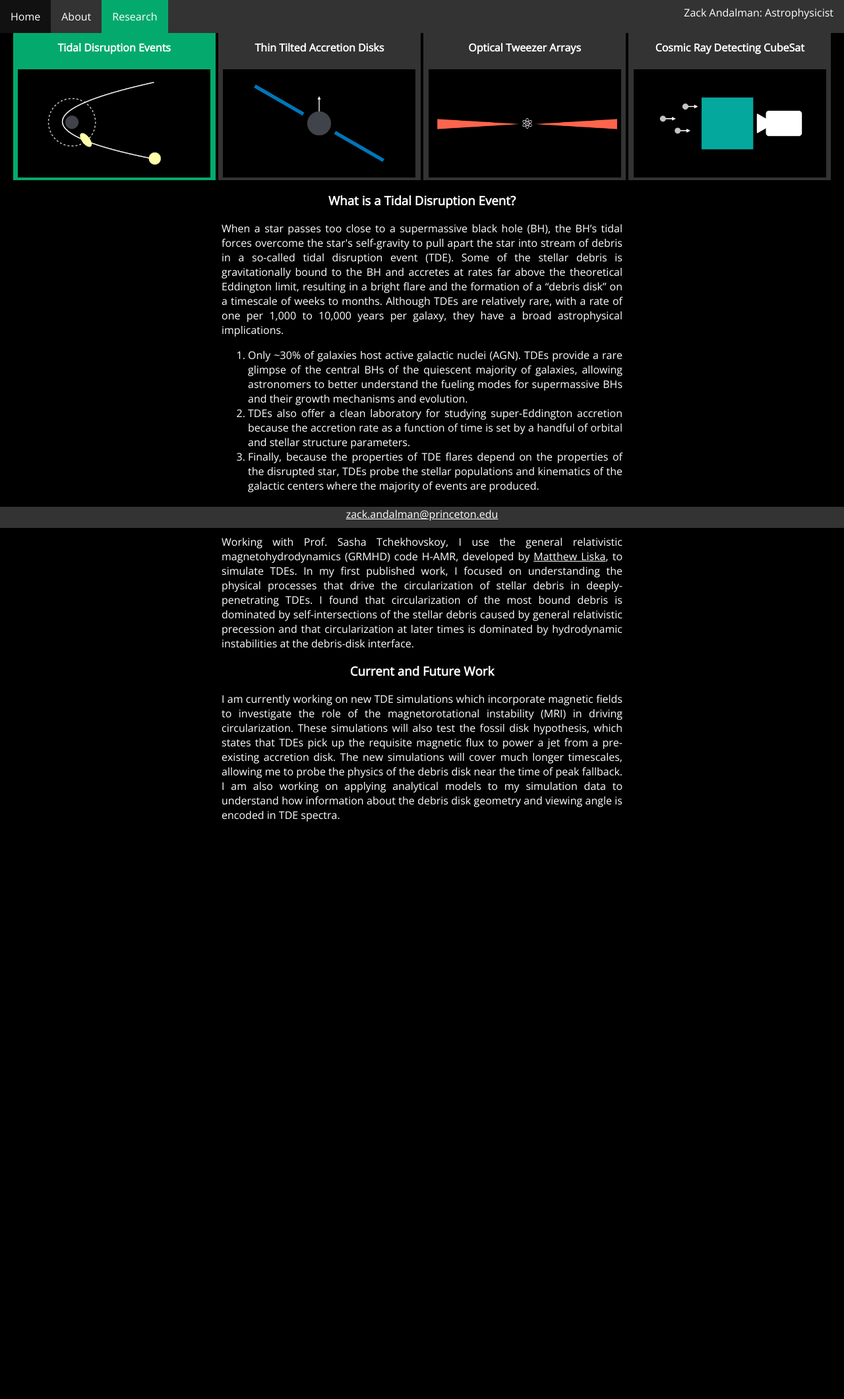
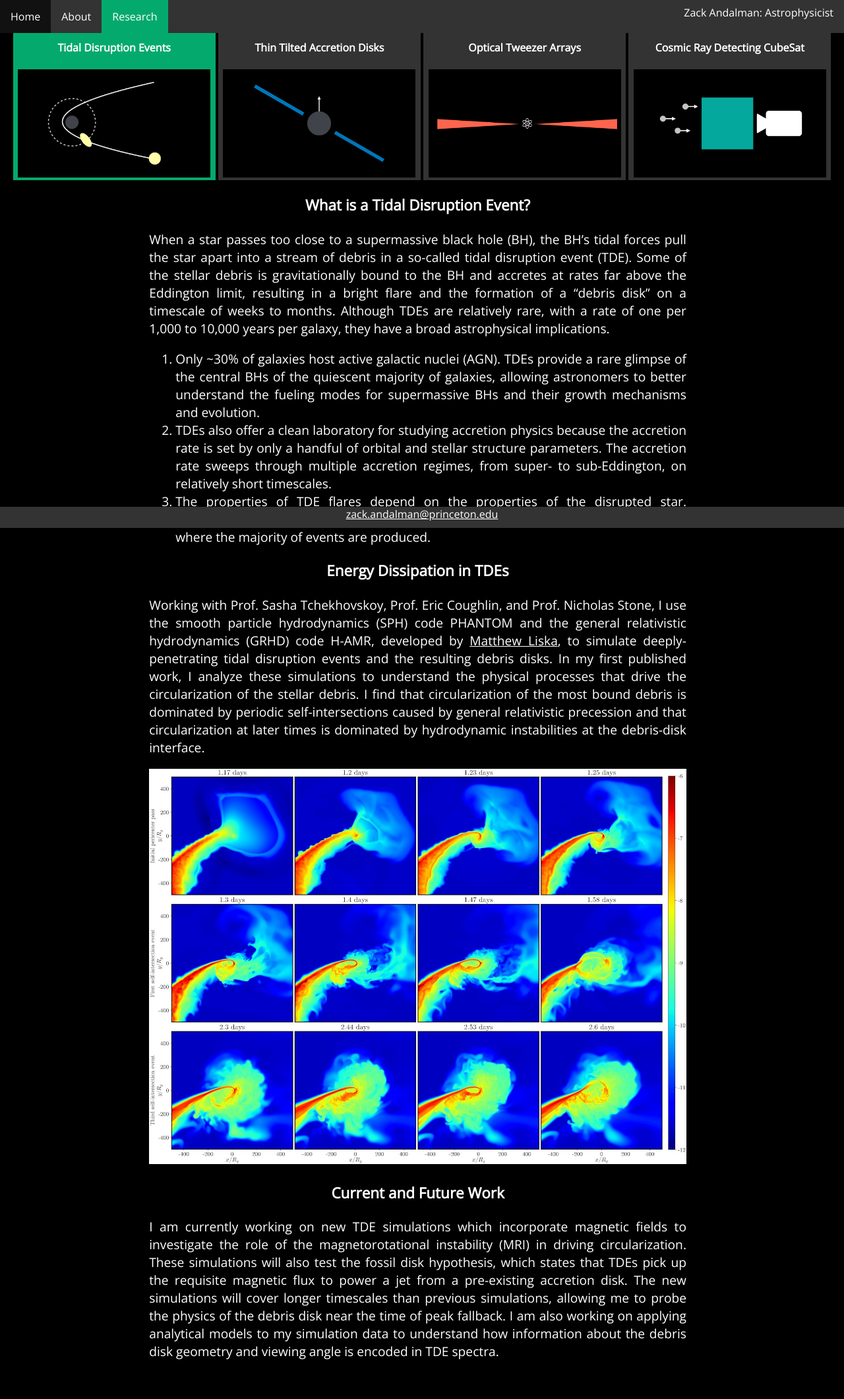
Before and after one commit to zandalman/zandalman.github.io, a Flask app: page /research in a window 1280 px wide. Shown: the whole page at 66% size. Before the commit the page ends 1245 px from the top, so only its background shows below. Run offline with Flask 3, Linux system fonts and the light colour scheme.

Commit message:
Updated content on about and research pages

```diff
--- a/templates/about.html
+++ b/templates/about.html
@@ -66,7 +66,7 @@
             <p>
                 I grew up in Evanston, IL just North of Chicago where I attended Evanston Township High School (ETHS).
                 During my junior and senior years at ETHS, I worked with Northwestern University Prof. Alexander "Sasha" Tchekhovskoy analyzing simulations of TDEs in the general relativistic magnetohydrodynamics code <a href="https://arxiv.org/abs/1912.10192">H-AMR</a>.
-                I presented this work as posters at the 2018 and 2019 Blue Waters Symposium for Petascale Science and Beyond.
+                I presented this work as posters at the 2018 and 2019 Blue Waters Symposium for Petascale Science and Beyond and as an invited talk at the 19th meeting of the High Energy Astrophysics Division.
             </p>
         </div>
 
@@ -88,6 +88,7 @@
             <p>
                 During the summer after my third year of undergrad at Yale, I worked with Prof. Enrico Ramirez-Ruiz at the <a href="https://lamat.science.ucsc.edu/">Lamat Institute</a> Research Experience for Undergraduates at the University of California Santa Cruz developing an analytic model for optical line emission from TDEs.
                 I continued this work during my fourth year at Yale under the mentorship of Prof. Priyamvada Natarajan.
+                I presented this work as posters at the 241st meeting of the American Astronomical Society and the 20th meeting of the High Energy Astrophysics Division.
             </p>
         </div>
 
--- a/templates/research.html
+++ b/templates/research.html
@@ -25,15 +25,15 @@
 
     </div>
 
-    <div class="col" style="width: 50%; margin: 0 25%;">
+    <div class="col" style="width: 67%; margin: 0 16%; font-size: 1.2em;">
 
         <div id="tde-description" class="research-description">
 
             <h3>What is a Tidal Disruption Event?</h3>
 
             <p>
-                When a star passes too close to a supermassive black hole (BH), the BH’s tidal forces overcome the star's self-gravity to pull apart the star into stream of debris in a so-called tidal disruption event (TDE).
-                Some of the stellar debris is gravitationally bound to the BH and accretes at rates far above the theoretical Eddington limit, resulting in a bright flare and the formation of a “debris disk” on a timescale of weeks to months.
+                When a star passes too close to a supermassive black hole (BH), the BH’s tidal forces pull the star apart into a stream of debris in a so-called tidal disruption event (TDE).
+                Some of the stellar debris is gravitationally bound to the BH and accretes at rates far above the Eddington limit, resulting in a bright flare and the formation of a “debris disk” on a timescale of weeks to months.
                 Although TDEs are relatively rare, with a rate of one per 1,000 to 10,000 years per galaxy, they have a broad astrophysical implications.
             </p>
 
@@ -43,27 +43,31 @@
                     TDEs provide a rare glimpse of the central BHs of the quiescent majority of galaxies, allowing astronomers to better understand the fueling modes for supermassive BHs and their growth mechanisms and evolution.
                 </li>
                 <li>
-                    TDEs also offer a clean laboratory for studying super-Eddington accretion because the accretion rate as a function of time is set by a handful of orbital and stellar structure parameters.
+                    TDEs also offer a clean laboratory for studying accretion physics because the accretion rate is set by only a handful of orbital and stellar structure parameters.
+                    The accretion rate sweeps through multiple accretion regimes, from super- to sub-Eddington, on relatively short timescales.
                 </li>
                 <li>
-                    Finally, because the properties of TDE flares depend on the properties of the disrupted star, TDEs probe the stellar populations and kinematics of the galactic centers where the majority of events are produced.
+                    The properties of TDE flares depend on the properties of the disrupted star.
+                    Therefore, TDEs probe the stellar populations and kinematics of the galactic centers where the majority of events are produced.
                 </li>
             </ol>
 
             <h3>Energy Dissipation in TDEs</h3>
 
             <p>
-                Working with Prof. Sasha Tchekhovskoy, I use the general relativistic magnetohydrodynamics (GRMHD) code H-AMR, developed by <a href="https://www.matthewliska.com/">Matthew Liska</a>, to simulate TDEs.
-                In my first published work, I focused on understanding the physical processes that drive the circularization of stellar debris in deeply-penetrating TDEs.
-                I found that circularization of the most bound debris is dominated by self-intersections of the stellar debris caused by general relativistic precession and that circularization at later times is dominated by hydrodynamic instabilities at the debris-disk interface.
+                Working with Prof. Sasha Tchekhovskoy, Prof. Eric Coughlin, and Prof. Nicholas Stone, I use the smooth particle hydrodynamics (SPH) code PHANTOM and the general relativistic hydrodynamics (GRHD) code H-AMR, developed by <a href="https://www.matthewliska.com/">Matthew Liska</a>, to simulate deeply-penetrating tidal disruption events and the resulting debris disks.
+                In my first published work, I analyze these simulations to understand the physical processes that drive the circularization of the stellar debris.
+                I find that circularization of the most bound debris is dominated by periodic self-intersections caused by general relativistic precession and that circularization at later times is dominated by hydrodynamic instabilities at the debris-disk interface.
             </p>
+
+            <img src="../static/images/debris-disk.jpeg" style="width: 100%">
 
             <h3>Current and Future Work</h3>
 
             <p>
                 I am currently working on new TDE simulations which incorporate magnetic fields to investigate the role of the magnetorotational instability (MRI) in driving circularization.
                 These simulations will also test the fossil disk hypothesis, which states that TDEs pick up the requisite magnetic flux to power a jet from a pre-existing accretion disk.
-                The new simulations will cover much longer timescales, allowing me to probe the physics of the debris disk near the time of peak fallback.
+                The new simulations will cover longer timescales than previous simulations, allowing me to probe the physics of the debris disk near the time of peak fallback.
                 I am also working on applying analytical models to my simulation data to understand how information about the debris disk geometry and viewing angle is encoded in TDE spectra.
             </p>
 
@@ -110,46 +114,104 @@
                 The MOT coils must also be able to switch to a Helmholtz configuration to generate a near constant magnetic field of magnitude greater than 700 G to allow the usually forbidden  S  -  P  clock transition in Strontium.
                 The transition between Helmholtz and anti-Helmholtz configurations must occur in less than a millisecond to avoid unnecessary atom loss.
                 My control box switches between these configurations rapidly using insulated gate bipolar transistors (IGBTs) to operate a fast-switching H-bridge drawing up to 300 Amps.
-                The control box also includes a water cooling system, a temperature interlock, and a custom PCB for running the control box from a digital display.
+                The control box also includes a water cooling system, a temperature interlock, and a custom printed circuit board for running the control box from a digital display.
             </p>
 
             <img src="../static/images/MOT.jpg" style="width: 50%;">
 
+            <h3>Other Projects</h3>
+
             <p>
-                During my time in Nir's lab, I also worked on several other projects, including the development of a new user interface for the parametric experimental control software Artiq, the application of convolution neural networks to the fast sorting of atom arrays via the assignment problem, the deployment of a network of sensors to monitor ambient lab conditions and log the data to an online database, and the alignment and testing of a double-pass acousto-optic modulator (AOM).
+                During my time in AMO physics, I worked on several other projects, including the development of a new user interface for the parametric experimental control software Artiq, the application of convolution neural networks to the fast sorting of atom arrays via the assignment problem, the deployment of a network of sensors to monitor ambient lab conditions and log the data to an online database, and the alignment and testing of a double-pass acousto-optic modulator (AOM).
             </p>
 
         </div>
 
         <div id="cubesat-description" class="research-description hidden">
 
+            <h3>Yale Undergraduate Aerospace Association</h3>
+
             <p>
-                As co-president of Yale's largest undergraduate engineering organization, the <a href="https://yaleaerospace.org/">Yale Undergraduate Aerospace Association</a> (YUAA), I managed several aerospace projects.
-                I also lead the organization in efforts to engage with the Yale and broader New Haven community.
+                <a href="https://yaleaerospace.org/">Yale Undergraduate Aerospace Association</a> (YUAA) is Yale's largest undergraduate engineering organization, with more than 80 members and several concurrent aerospace projects.
+                During my time at Yale, I worked on several projects with YUAA, eventually serving as co-president of the organization during my senior year in the 2022-23 academic year.
+                Through my time at YUAA, I learned how to manage people and push an organization to develop in alignment with shared values, for example, by engaging with the broader Yale and New Haven communities.
             </p>
 
+            <h3>CubeSat</h3>
+
             <p>
-                I worked on a team designing a payload rover for a rocket which would compete in the Intercollegiate Rocket Engineering Competition. My main contribution was the development of an Arduino-based system which allowed the rover to receive commands and stream video footage over the internet. The rover used an Arduino shield with bluetooth functionality to connect to a cheap smartphone which queried JSON files using HTTP requests and streamed video over Skype.
+                In 2018, YUAA received a grant from NASA's <a href="https://www.nasa.gov/directorates/heo/home/CubeSats_initiative">CubeSat Launch Initiative</a> (CSLI) to develop the Bouchet Low Earth Alpha-Beta Space Telescope (BLAST), a 2U CubeSat with a cosmic ray detector payload, to be launched into Low Earth Orbit (LEO).
+                BLAST's main science objective is to detect high energy protons and map the changing morphology of the South Atlantic Anamoly (SAA), a region where the Earth's lower Van Allen Belt crosses LEO resulting in increased magnetic and charged particle fluxes.
+                The SAA impacts satellites by interfering with astronomical observations and producing memory errors through bit flips.
+                BLAST includes multiple interacting subsystems, including a gravity gradient boom and magnotorquers for attitude determination and control.
             </p>
 
+            <img src="../static/images/cubesat.jpeg" style="width: 100%;">
+
             <p>
-                I lead a small team designing and constructing a robotic bird, ornithopter, capable of self-correction flight. The ornithopter used high-torque servos to flag wings made of carbon fiber rods and kit fabric. Our design used different offsets in the flapping cycle to control roll, pitch, and yaw. The ornithopter included a custom PCB which monitored acceleration and magnetic fields to calibrate steering and apply real-time corrections to its flight. This project was funded by the Connecticut Space Grant Consortium and culminated in a poster presentation at the Connecticut Space Grant expo.
+                During my junior and senior years at Yale, I lead the design of the cosmic ray detector (CRD) payload.
+                The CRD consists of a plastic scintillator and a Silicon photomultiplier (SiPM).
+                The signal from the SiPM is processed by several amplification stages and our own multi-channel analyzer before count data is fed back to the on-board computer.
+                The project was funded in part by the Connecticut Space Grant Consortium and we presented our progress at a poster presentation at the Connecticut Space Grant expo.
             </p>
 
+            <img src="../static/images/CT-space.jpg" style="width: 67%;">
+
+            <h3>Other Projects</h3>
+
             <p>
+                During my time with YUAA, I worked on several smaller projects.
+            </p>
 
-                Aerospace
-                As co-president of the Yale Undergraduate Aerospace Association (YUAA), I design and manage aerospace projects and engage with the Yale and broader New Haven community.
+            <ul>
+                <li>
+                    I worked on a team designing the rover payload for a rocket, to be flown at the Intercollegiate Rocket Engineering Competition (IREC).
+                    I developed an Arduino-based system to allow the rover to receive commands and stream video footage over the internet.
+                </li>
+                <li>
+                    I lead a small team designing and constructing an ornithopter, or robotic bird, capable of self-correcting flight.
+                    The ornithopter used high-torque servos to flap wings made of carbon fiber rods and kite fabric.
+                    By applying different offsets to the flapping cycle of the wings, we independently controlled roll, pitch, and yaw.
+                    The ornithopter included a custom printed circuit board which monitored acceleration and magnetic fields to calibrate steering and apply real-time corrections to its flight.
+                    The project was funded by the Connecticut Space Grant Consortium and culminated in a poster presentation at the Connecticut Space Grant expo.
+                </li>
+            </ul>
 
-                Rover
-                I worked on a team designing a payload rover for a rocket which would compete in the Intercollegiate Rocket Engineering Competition. My main contribution was the development of an Arduino-based system which allowed the rover to receive commands and stream video footage over the internet. The rover used an Arduino shield with bluetooth functionality to connect to a cheap smartphone which queried JSON files using HTTP requests and streamed video over Skype.
+            <h3>Community Outreach</h3>
 
-                Ornithopter
-                I lead a small team designing and constructing a robotic bird, ornithopter, capable of self-correction flight. The ornithopter used high-torque servos to flag wings made of carbon fiber rods and kit fabric. Our design used different offsets in the flapping cycle to control roll, pitch, and yaw. The ornithopter included a custom PCB which monitored acceleration and magnetic fields to calibrate steering and apply real-time corrections to its flight. This project was funded by the Connecticut Space Grant Consortium and culminated in a poster presentation at the Connecticut Space Grant expo. An image of the ornithopter body is shown below.
+            <p>
+                I lead several outreach efforts through YUAA.
+            </p>
 
-                CubeSat
-                I am leading a small team designing and constructing the payload for the Bouchet Low-Earth Alpha/Beta Space Telescope (BLAST), a project supported by NASA's CubeSat launch initiative. The purpose of BLAST is to detect cosmic rays caught in the Earth's magnetic field to map the time-variable morphology and location of the South Atlantic Anomaly (SAA), a region where the Earth's lower Van Allen belt dips down to low altitudes, resulting in an enhanced magnetic flux at low Earth orbit. The cosmic ray detector consists of a plastic scintillator, shielding, a Silicon photomultiplier, and custom analog circuitry acting as a multi-channel analyzer.
+            <ul>
+                <li>
+                    I designed a <a href="https://portal.ct.gov/summerstemchallenge/-/media/Summer-Stem/WEEK-1-Rubber-Band-Powered-Toy-Car-Challenge-Project-Description--Rubric.pdf">challenge</a> for the Governor’s Summer STEM Challenge in CT.
+                    The challenge allowed middle school children to participate in a science-based competition during the COVID pandemic.
+                </li>
+                <li>
+                    I lead a <a href="https://onha.yale.edu/event/skys-limit-building-flying-model-aircraft-hosted-yale-aerospace-society">workshop</a> on the principles of flight with New Haven public school children.
+                    In the workshop, participants had the opportunity to build their own ornithopter while learning about fluid mechanics.
+                </li>
+            </ul>
+
+        </div>
+
+        <div id="disk-description" class="research-description hidden">
+
+            <h3>Thin Tilted Accretion Disks</h3>
+
+            <p>
+                Standard black hole (BH) accretion disk models assume azimuthal symmetry about the spin axis of the BH.
+                However, in general this is not the case, because the spin axis of the BH and the spin axis of the accretion disk may be misaligned.
+                When there is a misalignment, the BH exerts a Lense-Thirring torque on the accretion disk, causing the disk to precess.
+                The torque varies with the cube of the distance from the BH, resulting in a differential torque which can tear the disk apart.
+                In a work lead by graduate student Nick Kaaz of Northwestern University, we perform GRMHD simulates of misaligned accretion systems and find that disk-tearing is associated with unique accretion mechanisms.
+                First, we find that nozzle shocks form on opposite sides of the disk, dissipating energy and driving accretion.
+                Second, we find that angular momentum exchanges at the point where two disk planes collide create low angular-momentum streamers which fall radially towards the BH.
+                I used my experience with tidal disruption events to help quantify the relative importance of these dissipation mechanisms.
             </p>
+
+            <img src="../static/images/tilted-disk.png" style="width: 67%;">
 
         </div>
 
```
Also changed, not shown: static/images/AMO.jpg (deleted), static/images/CT-space.jpg (added), static/images/Exploded_View_Render.jpeg (deleted), static/images/debris-disk.jpeg (added), 3 other files.
